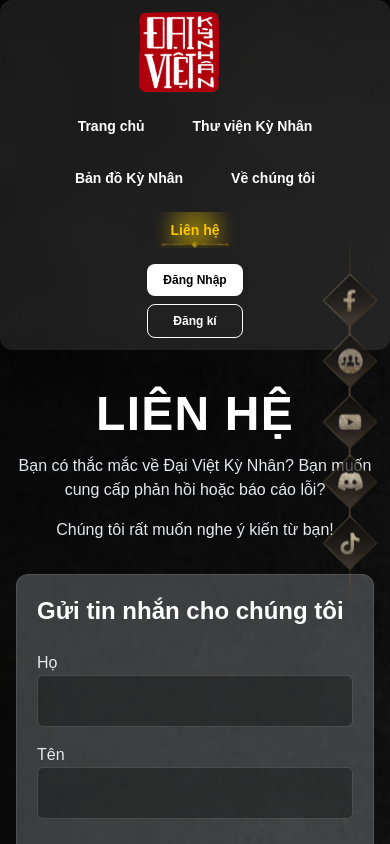
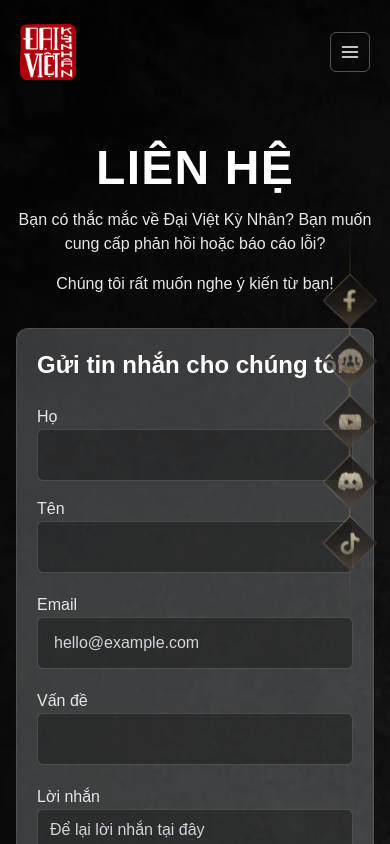
Before and after one commit to NorahC0305/DaiVietKyNhan_FE, a Next.js app: page /contact in a window 390 px wide. Shown: the top 844 px of the page. Built offline with nearby package versions, Linux system fonts and the light colour scheme.

Commit message:
Refactor Header component to improve mobile navigation and remove unused hover effect GIF. Introduce state management for menu toggle and update styles for better responsiveness.

```diff
--- a/src/components/Molecules/Header/index.tsx
+++ b/src/components/Molecules/Header/index.tsx
@@ -1,13 +1,13 @@
 "use client";
 
-import React from "react";
+import React, { useState } from "react";
 import Link from "next/link";
 import Image from "next/image";
 import { usePathname } from "next/navigation";
 import underscoreImage from "../../../../public/underscore.png";
 import logoImage from "../../../../public/logo_dvkn.svg";
-import effectGif from "../../../../public/effect-1.gif";
 import { ROUTES } from "@routes";
+import styles from "./index.module.scss";
 
 interface HeaderProps {
   className?: string;
@@ -23,22 +23,7 @@
 
 const Header: React.FC<HeaderProps> = ({ className }) => {
   const pathname = usePathname();
-
-  const EffectOverlay = ({ show }: { show: boolean }) => {
-    if (!show) return null;
-
-    return (
-      <div className="absolute inset-0 pointer-events-none opacity-0 group-hover:opacity-80 transition-opacity duration-300">
-        <Image
-          src={effectGif}
-          alt="Hover effect"
-          fill
-          className="object-cover"
-          unoptimized
-        />
-      </div>
-    );
-  };
+  const [menuOpen, setMenuOpen] = useState(false);
 
   const NavLink = ({ href, label }: { href: string; label: string }) => {
     const isActive = pathname === href;
@@ -46,18 +31,16 @@
     return (
       <Link
         href={href}
-        className={`text-white no-underline text-sm md:text-base font-bold font-inter relative py-2 px-4 rounded-lg overflow-hidden group transition-colors duration-300 ${
+        className={`text-white no-underline text-sm md:text-base font-bold font-inter relative py-2 px-4 rounded-lg overflow-hidden transition-colors duration-300 hover:bg-white/10 ${
           isActive ? "text-yellow-400 font-semibold" : "hover:text-yellow-400"
         }`}
+        onClick={() => setMenuOpen(false)}
       >
         <span className="relative z-10">{label}</span>
 
-        {/* GIF Effect on hover */}
-        <EffectOverlay show={!isActive} />
-
         {/* Active state indicator */}
         {isActive && (
-          <div className="absolute bottom-8 left-1/2 transform -translate-x-1/2 flex justify-center items-center w-full h-0 overflow-visible">
+          <div className="hidden md:flex absolute bottom-8 left-1/2 transform -translate-x-1/2 justify-center items-center w-full h-0 overflow-visible">
             <Image
               src={underscoreImage}
               alt="Active indicator"
@@ -72,50 +55,80 @@
   };
 
   return (
-    <header className="p-3 backdrop-blur-lg bg-gray-100/10 rounded-xl">
-      <div className="max-w-6xl mx-auto px-5 flex flex-col lg:flex-row justify-between items-center relative z-10 gap-4 lg:gap-0">
+    <header
+    className="relative z-50 py-6"
+    >
+      <div className="max-w-6xl mx-auto px-5 flex flex-row flex-wrap justify-between items-center relative z-10 gap-3 lg:gap-0">
         {/* Logo */}
-        <div className="flex items-center order-1 lg:order-1 -ml-8 lg:-ml-12">
+        <div className="flex items-center order-1 lg:order-1 ml-0 lg:-ml-12 shrink-0">
           <Link
             href={ROUTES.PUBLIC.HOME}
             className="flex items-center group relative overflow-hidden rounded-lg"
+            onClick={() => setMenuOpen(false)}
           >
             <Image
               src={logoImage}
               alt="Đại Việt Kỳ Nhân Logo"
-              width={300}
-              height={150}
-              className="h-20 lg:h-24 w-auto"
+              width={220}
+              height={110}
+              className="h-14 lg:h-16 w-auto"
             />
-            {/* GIF Effect on hover */}
-            <EffectOverlay show={true} />
           </Link>
         </div>
 
+        {/* Hamburger (mobile only) */}
+        <button
+          type="button"
+          aria-label="Mở/đóng menu"
+          className="z-20 lg:hidden order-2 ml-auto inline-flex items-center justify-center w-10 h-10 rounded-md border border-white/30 text-white hover:bg-white/10 relative pointer-events-auto"
+          onClick={() => setMenuOpen((v) => !v)}
+        >
+          <svg
+            width="20"
+            height="20"
+            viewBox="0 0 24 24"
+            fill="none"
+            stroke="currentColor"
+            strokeWidth="2"
+            strokeLinecap="round"
+            strokeLinejoin="round"
+          >
+            <line x1="3" y1="6" x2="21" y2="6" />
+            <line x1="3" y1="12" x2="21" y2="12" />
+            <line x1="3" y1="18" x2="21" y2="18" />
+          </svg>
+        </button>
+
         {/* Navigation Links */}
-        <nav className="flex items-center gap-4 lg:gap-8 order-2 lg:order-2 flex-wrap justify-center">
+        <nav
+          className={`${
+            menuOpen ? "flex" : "hidden"
+          } w-full lg:w-auto lg:flex items-center gap-3 md:gap-4 lg:gap-8 order-3 lg:order-2 flex-col lg:flex-row justify-center mt-2 lg:mt-0`}
+        >
           {navigationItems.map((item) => (
             <NavLink key={item.href} href={item.href} label={item.label} />
           ))}
         </nav>
 
         {/* Auth Buttons */}
-        <div className="flex flex-col gap-2 order-3 lg:order-3">
+        <div
+          className={`${
+            menuOpen ? "flex" : "hidden"
+          } w-full lg:w-auto lg:flex gap-3 md:gap-5 order-4 lg:order-3 justify-center lg:justify-end mt-2 lg:mt-0`}
+        >
           <Link
             href={ROUTES.AUTH.LOGIN}
-            className="group relative bg-white text-black px-4 lg:px-6 py-2 lg:py-2.5 rounded-lg no-underline text-xs lg:text-sm font-semibold font-inter border-none cursor-pointer min-w-[80px] lg:min-w-[100px] text-center shadow-[0_2px_8px_rgba(0,0,0,0.1)] overflow-hidden"
+            className="group relative bg-white text-black px-4 lg:px-6 py-2 lg:py-2.5 rounded-lg no-underline text-xs lg:text-sm font-semibold font-inter border-none cursor-pointer min-w-[96px] text-center shadow-[0_2px_8px_rgba(0,0,0,0.1)] overflow-hidden transition duration-200 hover:-translate-y-0.5 hover:shadow-lg"
+            onClick={() => setMenuOpen(false)}
           >
             <span className="relative z-10">Đăng Nhập</span>
-            {/* GIF Effect on hover */}
-            <EffectOverlay show={true} />
           </Link>
           <Link
             href={ROUTES.AUTH.REGISTER}
-            className="group relative bg-transparent text-white px-4 lg:px-6 py-2 lg:py-2.5 border border-white rounded-lg no-underline text-xs lg:text-sm font-semibold font-inter cursor-pointer min-w-[80px] lg:min-w-[100px] text-center overflow-hidden"
+            className="group relative bg-transparent text-white px-4 lg:px-6 py-2 lg:py-2.5 border border-white rounded-lg no-underline text-xs lg:text-sm font-semibold font-inter cursor-pointer min-w-[96px] text-center overflow-hidden transition-colors duration-200 hover:bg-white hover:text-black"
+            onClick={() => setMenuOpen(false)}
           >
             <span className="relative z-10">Đăng kí</span>
-            {/* GIF Effect on hover */}
-            <EffectOverlay show={true} />
           </Link>
         </div>
       </div>
```
